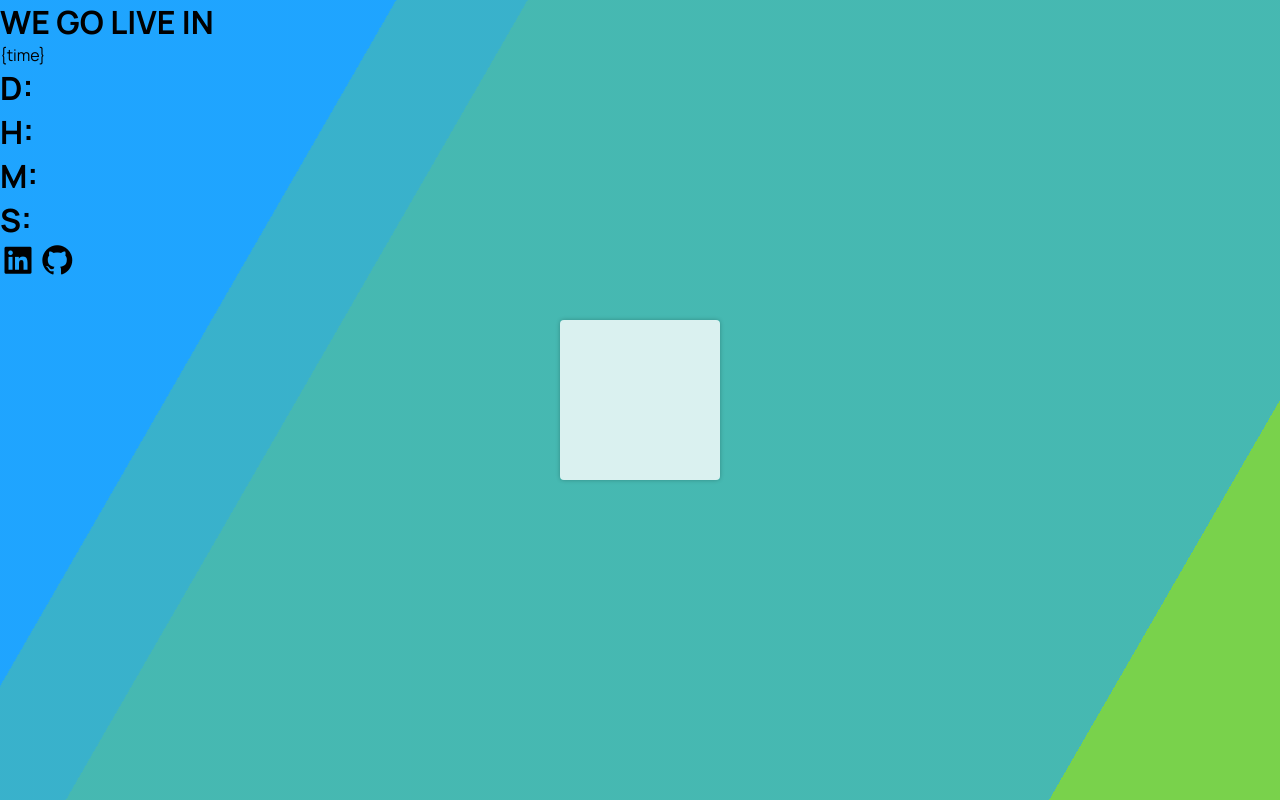
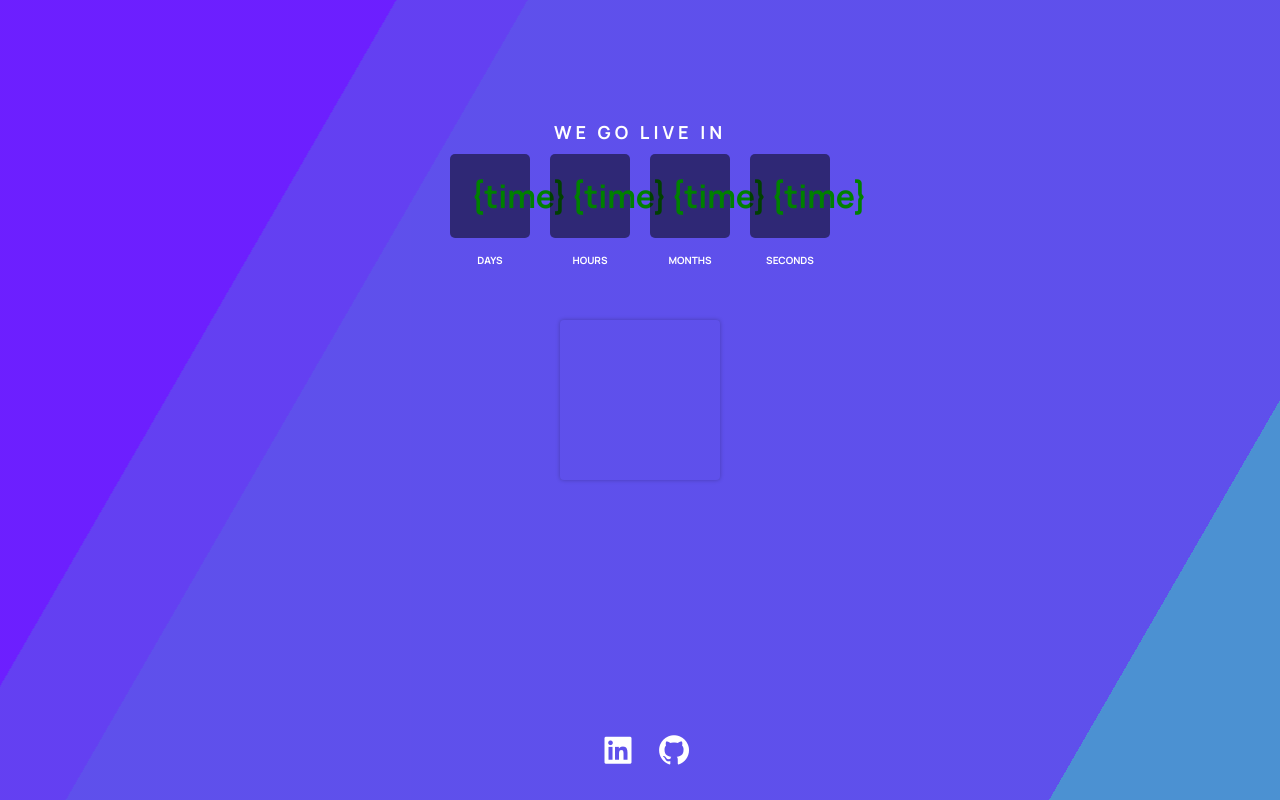
Before and after one commit to wjbetech/launch-timer, a plain HTML site: page index.html in a window 1280 px wide. Drawn offline with nearby package versions, Linux system fonts and the light colour scheme.

Commit message:
Started to set up timing function

```diff
--- a/index.html
+++ b/index.html
@@ -19,22 +19,22 @@
         <div class="heading">
             <h1>WE GO LIVE IN</h1>
         </div>
-            <div class="container">
+        <div class="countdown">
             <div>
                 <p id="days">{time}</p>
-                    <h1>D:</h1>
+                <h3>Days</h1>
             </div>
             <div>
-                    <p id="hours"></p>
-                    <h1>H:</h1>
+                <p id="hours">{time}</p>
+                <h3>Hours</h1>
             </div>
             <div>
-                    <p id="minutes"></p>
-                    <h1>M:</h1>
+                <p id="minutes">{time}</p>
+                <h3>Months</h1>
             </div>
             <div>
-                    <p id="seconds"></p>
-                    <h1>S:</h1>
+                <p id="seconds">{time}</p>
+                <h3>Seconds</h1>
             </div>
 
             <div class="footer">
--- a/script.js
+++ b/script.js
@@ -0,0 +1,7 @@
+const countdown = () => {
+
+    // Setup to always show x days from now
+    const now = new Date();
+    const futureDate = now.setDate(now.getDate() + 3)
+    console.log(new Date(futureDate));
+}
--- a/style.css
+++ b/style.css
@@ -8,11 +8,12 @@
 
 body {
     font-family: 'Manrope', sans-serif;
+    color: white;
 }
 
 .bg {
     animation:slide 3s ease-in-out infinite alternate;
-    background-image: linear-gradient(-60deg, #6c3 50%, #09f 50%);
+    background-image: linear-gradient(-60deg, rgb(51, 130, 204) 50%, rgb(89, 0, 255) 50%);
     bottom:0;
     left:-50%;
     opacity:.5;
@@ -32,7 +33,6 @@ body {
 }
 
 .content {
-    background-color:rgba(255,255,255,.8);
     border-radius:.25em;
     box-shadow:0 0 .25em rgba(0,0,0,.25);
     box-sizing:border-box;
@@ -44,6 +44,75 @@ body {
     transform:translate(-50%, -50%);
 }
 
+.footer {
+    height: 2.5rem;
+    width: 100%;
+    display: flex;
+    align-items: center;
+    justify-content: center;
+    position: absolute;
+    bottom: 2.5%;
+
+    & .icons {
+        display: flex;
+        gap: 20px;
+    }
+}
+
+.timer {
+    display: flex;
+    flex-direction: column;
+    position: relative;
+    align-items: center;
+    height: 100vh;
+}
+
+h1 {
+    display: flex;
+    justify-content: center;
+    font-size: 18px;
+    font-weight: bold;
+    letter-spacing: 4px;
+    text-align: center;
+    margin-top: 60px;
+    padding: 60px;
+    padding-bottom: 0px;
+    margin-bottom: 0;
+}
+
+.countdown {
+    display: flex;
+    flex-direction: row;
+    align-items: center;
+    justify-content: space-around;
+    text-align: center;
+
+    & div {
+        margin: 10px;
+        width: 80px;
+    }
+
+    & p {
+        padding: 20px;
+        background-color: rgba(0, 0, 0, 0.5);
+        color: green;
+        border-radius: 5px;
+        justify-content: center;
+        align-items: center;
+        margin: auto;
+        font-size: 32px;
+        font-weight: bolder;
+    }
+
+    & h3 {
+        text-transform: uppercase;
+        color: white;
+        margin-top: 15px;
+        font-size: 10px;
+
+    }
+}
+
 @keyframes slide {
     0% {
         transform:translateX(-25%);
```
Lines whose indentation alone changed are shown as unchanged.
